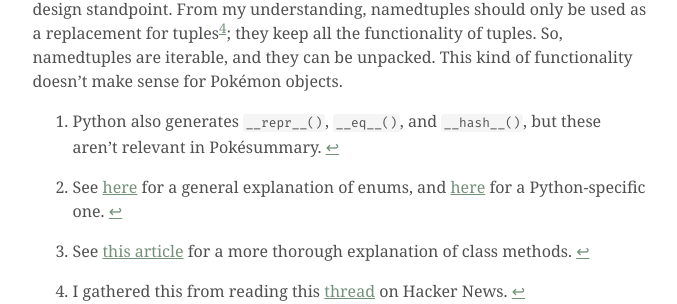
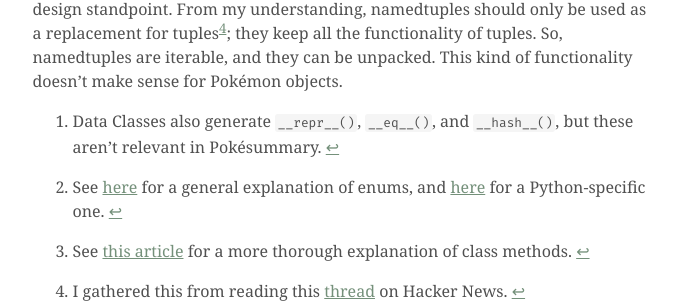
Before and after one commit to seasonedfish/blog, a Jekyll site: the page built from _posts/2022-05-24-a-new-data-model-for-pokesummary.md, in a window 1280 px wide and 900 px high, scrolled down 5454 px. Shown: the part 408-712 px from the top of the window, without its empty margins (300-977 px from the left). Built offline with Jekyll 4.4.1, drawn with Linux system fonts in a browser that asks for light colours.

Commit message:
Update footnote

```diff
--- a/_posts/2022-05-24-a-new-data-model-for-pokesummary.md
+++ b/_posts/2022-05-24-a-new-data-model-for-pokesummary.md
@@ -259,7 +259,7 @@ they keep all the functionality of tuples.
 So, namedtuples are iterable, and they can be unpacked.
 This kind of functionality doesn't make sense for Pokémon objects.
 
-[^1]: Python also generates `__repr__()`, `__eq__()`, and `__hash__()`, but these aren't relevant in Pokésummary.
+[^1]: Data Classes also generate `__repr__()`, `__eq__()`, and `__hash__()`, but these aren't relevant in Pokésummary.
 [^2]: See [here](https://stackoverflow.com/a/4709224) for a general explanation of enums, and [here](https://stackoverflow.com/a/37601645) for a Python-specific one.
 [^3]: See [this article](https://realpython.com/python-multiple-constructors/#providing-multiple-constructors-with-classmethod-in-python) for a more thorough explanation of class methods.
 [^4]: I gathered this from reading this [thread](https://news.ycombinator.com/item?id=15132670) on Hacker News.
```
